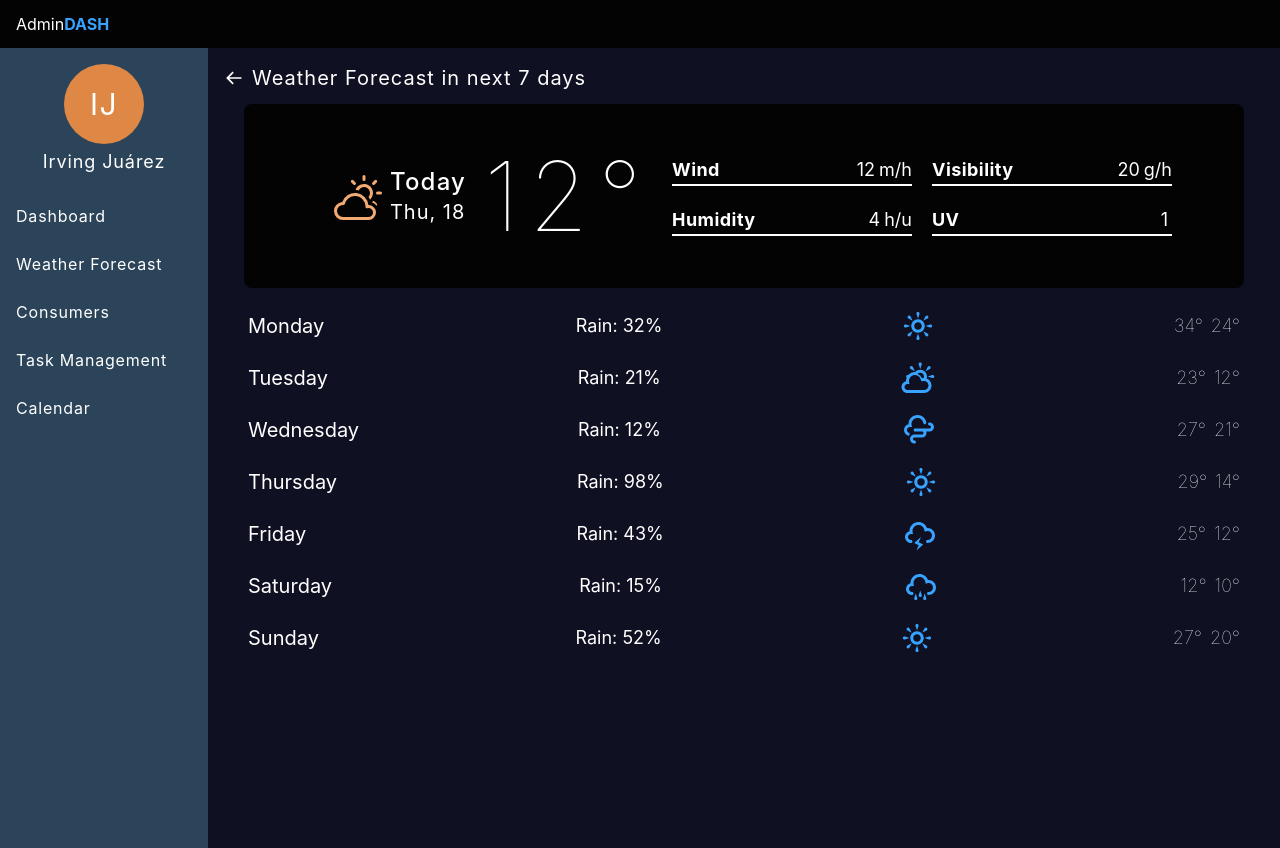
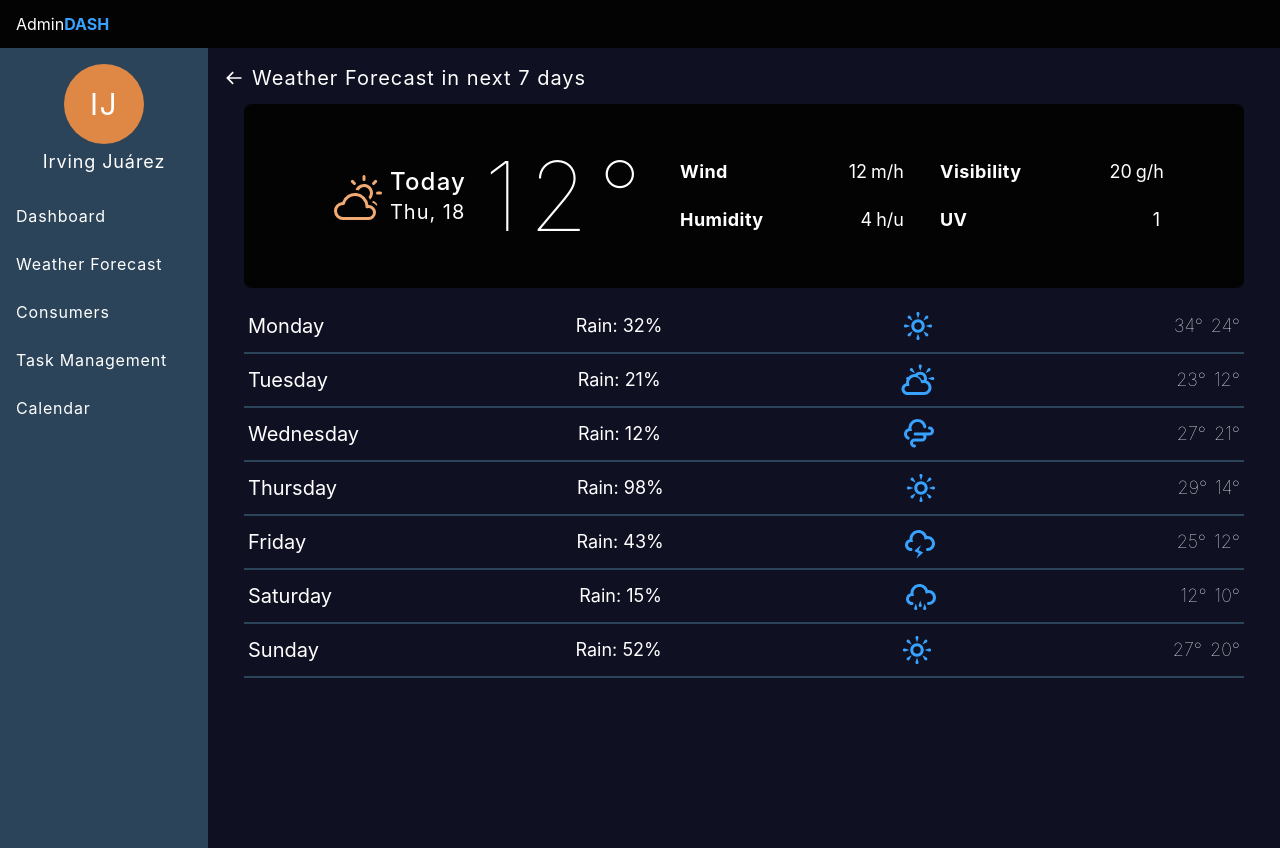
Before and after one commit to irvingvjuarez/admin-dash, a React (Vite) app: page /weather-next-seven-days in a window 1280 px wide. Built offline with nearby package versions, Linux system fonts and the light colour scheme.

Commit message:
Changes in the styles when the screen width is super wide

```diff
--- a/src/components/NextSevenDaysView/index.tsx
+++ b/src/components/NextSevenDaysView/index.tsx
@@ -9,7 +9,7 @@ const NextSevenDaysView = () => {
         {nextSevenDays.map(day => {
           const IconComponent = day.icon()
           return(
-            <li key={day.id} className="flex items-center justify-between py-2 md:px-1">
+            <li key={day.id} className="flex items-center justify-between py-2 border-b-2 border-b-contrast-strong md:px-1">
               <h2 className="w-[90px] text-lg md:text-xl flex">
                 {day.day}
               </h2>
--- a/src/components/TodayMetaData/index.tsx
+++ b/src/components/TodayMetaData/index.tsx
@@ -1,31 +1,11 @@
-const data = [
-  {
-    title: "Wind",
-    value: "12",
-    inTermsOf: "m/h"
-  },
-  {
-    title: "Visibility",
-    value: "20",
-    inTermsOf: "g/h"
-  },
-  {
-    title: "Humidity",
-    value: "4",
-    inTermsOf: "h/u"
-  },
-  {
-    title: "UV",
-    value: "1",
-    inTermsOf: ""
-  }
-]
+import { DATA } from "@app/data"
+
 
 const TodayMetaData = () => {
   return(
     <article className="w-full flex-none grid grid-cols-1 gap-2 max-w-[500px] md:grid-cols-2 md:gap-5">
-      {data.map(item => (
-        <div key={item.title} className="flex items-center justify-between border-b-2 border-b-just-white">
+      {DATA.weatherMetadata.map(item => (
+        <div key={item.title} className="flex items-center justify-between md:px-2">
           <h2 className="font-bold text-lg tracking-wide">{item.title}</h2>
           <p className="text-lg">
             <span className="mr-1">{item.value}</span>
--- a/src/containers/SectionContainer/index.tsx
+++ b/src/containers/SectionContainer/index.tsx
@@ -18,7 +18,7 @@ const SectionContainer: React.FC<SectionContainerProps> = ({
 }): JSX.Element => {
   const title_classname = titleStrong ? "font-normal" : "font-light"
   return(
-    <section className={`nothing ${sectionClassName}`}>
+    <section className={`nothing max-w-[1500px] mx-auto ${sectionClassName}`}>
       <Subpage isSubpage={subpage ?? false}>
         <h2 className={`text-xl tracking-wider w-full ${title_classname} ${titleClassName}`}>
           {title}
--- a/src/data.ts
+++ b/src/data.ts
@@ -4,6 +4,28 @@ import { TiWeatherStormy, TiWeatherShower, TiWeatherPartlySunny, TiWeatherWindyC
 import { MdAttachMoney } from "react-icons/md"
 
 export const DATA = {
+  weatherMetadata: [
+    {
+      title: "Wind",
+      value: "12",
+      inTermsOf: "m/h"
+    },
+    {
+      title: "Visibility",
+      value: "20",
+      inTermsOf: "g/h"
+    },
+    {
+      title: "Humidity",
+      value: "4",
+      inTermsOf: "h/u"
+    },
+    {
+      title: "UV",
+      value: "1",
+      inTermsOf: ""
+    }
+  ],
   consumers: [
     {
       name: "Adolf Hitler",
--- a/src/pages/Home/index.tsx
+++ b/src/pages/Home/index.tsx
@@ -13,7 +13,7 @@ const Home: React.FC = (): JSX.Element => {
 
   return(
     <>
-      <article className="lg:grid grid-cols-4 gap-3 mb-3">
+      <article className="lg:grid grid-cols-4 gap-3 mb-3 max-w-[1500px] mx-auto">
         {facts.map(fact => (
           <SubpageCard key={fact.id} {...fact} />
         ))}
```
